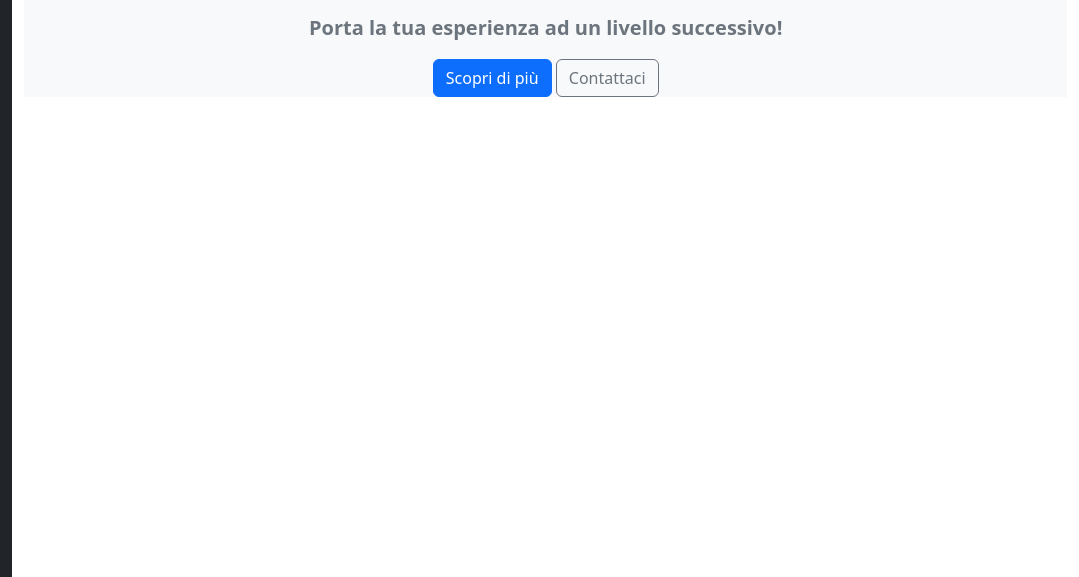
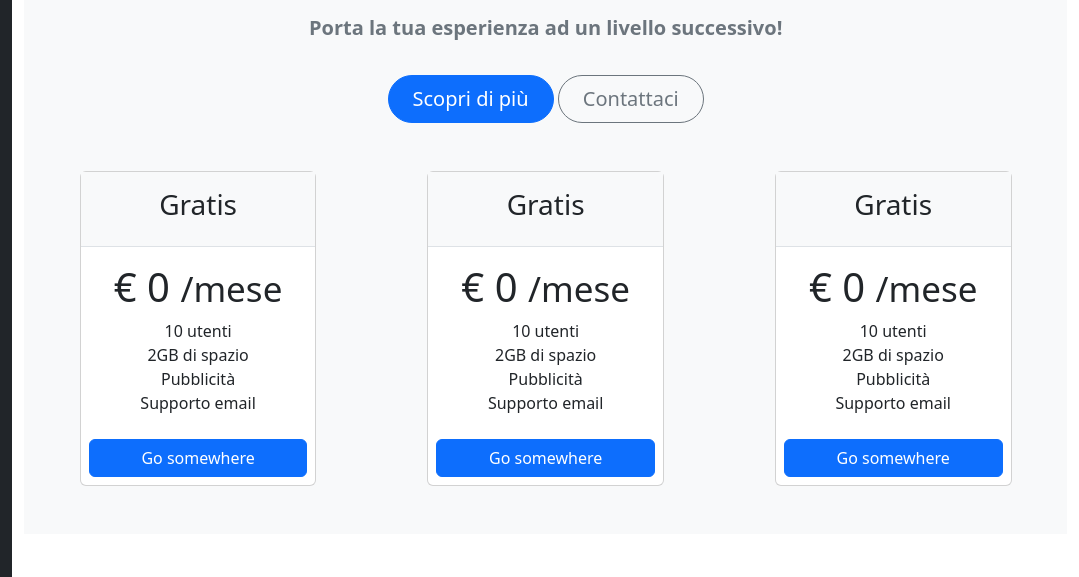
Before and after one commit to GiuseppeArgo/html-css-bootstrap-dashboard, a plain HTML site: page sponsor.html in a window 1280 px wide. Shown: the part 223-800 px from the top of the page, 201-1280 px from the left. Drawn offline with nearby package versions, Linux system fonts and the light colour scheme.

Commit message:
feat: project sponsor page

```diff
--- a/sponsor.html
+++ b/sponsor.html
@@ -14,7 +14,7 @@
 
     <!-- header -->
     <header>
-        <nav class="navbar d-md-none bg-dark navbar-expand-lg" data-bs-theme="dark">
+        <nav class="navbar d-md-none bg-dark navbar-expand-lg fixed-top" data-bs-theme="dark">
             <div class="container">
                 <a class="navbar-brand" href="#">Bootstrap Dashboard</a>
                 <button class="navbar-toggler" type="button" data-bs-toggle="collapse" data-bs-target="#navbarSupportedContent" aria-controls="navbarSupportedContent" aria-expanded="false" aria-label="Toggle navigation">
@@ -98,9 +98,9 @@
                     </div>
                 </div>
 
-                <div class="col-xs-12 col-md-9 col-lg-10">
+                <div class="col-xs-12 col-md-9 col-lg-10 vh-100 overflow-y-auto">
                     <div class="container mt-5 bg-light">
-                        <div class="row pt-5">
+                        <div class="row justify-content-around pt-5 pb-5">
                             <div class="col-12 text-center">
                                 <!-- info text -->
                                 <div>
@@ -110,9 +110,47 @@
                                 </div>
 
                                 <!-- btn group -->
-                                <div>
-                                    <button type="button" class="btn btn-primary">Scopri di più</button>
-                                    <button type="button" class="btn btn-outline-secondary">Contattaci</button>
+                                <div class="pt-3">
+                                    <a class="btn btn-primary btn-lg rounded-pill px-4" href="">Scopri di più</a>
+                                    <a class="btn btn-outline-secondary btn-lg rounded-pill px-4" href="">Contattaci</a>
+                                </div>
+                            </div>
+
+                            <!-- card section -->
+                            <div class="col-md-12 col-lg-3 mt-5">
+                                <div class="card text-center">
+                                    <div class="p-3 bg-light border-bottom">
+                                    <h3>Gratis</h3>
+                                    </div>
+                                    <div class="card-body">
+                                        <h1 class="card-title">€ 0 <small>/mese</small></h1>
+                                        <p class="card-text">10 utenti <br>2GB di spazio <br>Pubblicità <br>Supporto email</p>
+                                    </div>
+                                    <a href="#" class="btn btn-primary m-2">Go somewhere</a>
+                                </div>
+                            </div>
+                            <div class="col-md-12 col-lg-3 mt-5">
+                                <div class="card text-center">
+                                    <div class="p-3 bg-light border-bottom">
+                                    <h3>Gratis</h3>
+                                    </div>
+                                    <div class="card-body">
+                                        <h1 class="card-title">€ 0 <small>/mese</small></h1>
+                                        <p class="card-text">10 utenti <br>2GB di spazio <br>Pubblicità <br>Supporto email</p>
+                                    </div>
+                                    <a href="#" class="btn btn-primary m-2">Go somewhere</a>
+                                </div>
+                            </div>
+                            <div class="col-md-12 col-lg-3 mt-5">
+                                <div class="card text-center">
+                                    <div class="p-3 bg-light border-bottom">
+                                    <h3>Gratis</h3>
+                                    </div>
+                                    <div class="card-body">
+                                        <h1 class="card-title">€ 0 <small>/mese</small></h1>
+                                        <p class="card-text">10 utenti <br>2GB di spazio <br>Pubblicità <br>Supporto email</p>
+                                    </div>
+                                    <a href="#" class="btn btn-primary m-2">Go somewhere</a>
                                 </div>
                             </div>
                         </div>
```
Also changed, not shown: index.html (+2 -0 lines).
